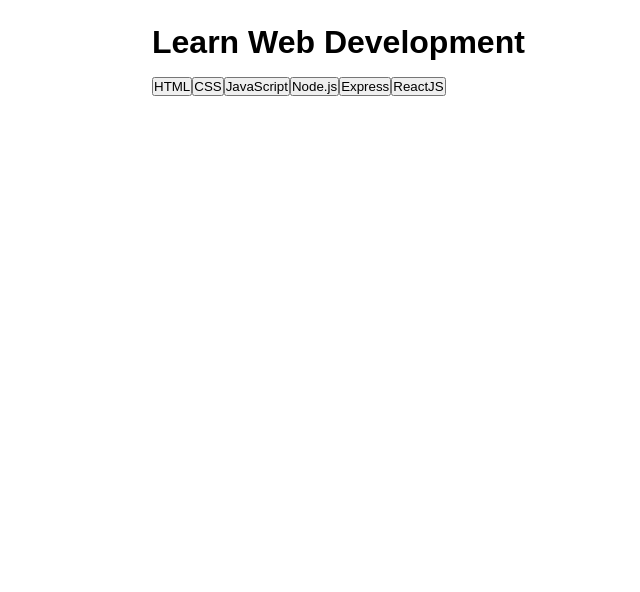
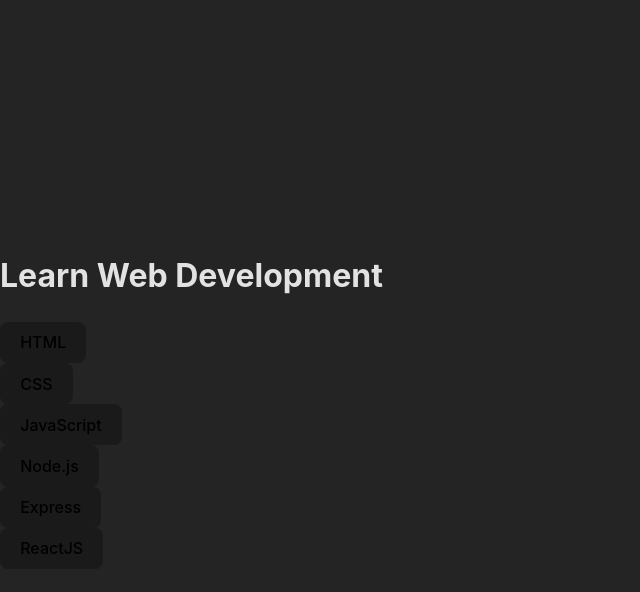
Before and after one commit to alessiozaccato/react-use-state, a React (Vite) app: page / in a window 1280 px wide. Shown: the top 592 px of the page, without its empty margins (0-640 px from the left). Built offline with nearby package versions, Linux system fonts and the light colour scheme.

Commit message:
ADD: logic on click

```diff
--- a/src/App.jsx
+++ b/src/App.jsx
@@ -6,7 +6,7 @@
 
 
   return (
-    <div className="container">
+    <div>
       <Header />
       <Main languages={languages} />
     </div>
--- a/src/components/ButtonsList.jsx
+++ b/src/components/ButtonsList.jsx
@@ -3,10 +3,6 @@
 const ButtonsList = (props) => {
 
     const { languages } = props
-
-    const [isOpen, setIsOpen] = useState(false);
-
-    const handleLangs = () => setIsOpen(!isOpen);
 
     // user experience to check the content of the array
     if (languages.length === 0) {
@@ -21,18 +17,18 @@
 
             const { id, title, description } = language;
 
+            const [idDesc, setidDesc] = useState(false);
+
+            const handleLangs = () => setidDesc(!idDesc);
+
             return (
 
-
-                < div className="lang" key={id} >
-                    <button onClick={handleLangs} > {title}</button>
+                <div className="lang" key={id} >
+                    <button className='button' onClick={handleLangs}> {title}</button>
                     <div className='btnDescription'>
-                        {isOpen && < div> {description} </div>}
+                        {idDesc && < div> {description} </div>}
                     </div >
                 </div >
-
-
-
 
 
             )
--- a/src/index.css
+++ b/src/index.css
@@ -1,18 +1,18 @@
-* {
+/* * {
     margin: 0;
     padding: 0;
     box-sizing: border-box;
 }
 
 body {
-    /* min-height: 100vh; */
+    min-height: 100vh;
     font-family: sans-serif;
 }
 
 .container {
-    /* display: flex;
+    display: flex;
     align-items: center;
-    justify-content: center; */
+    justify-content: center;
     padding: 1.5rem;
     height: 100vh;
     width: 80%;
@@ -25,5 +25,44 @@
 }
 
 .btnDescription {
-    /* display: flex; */
+    display: flex;
+} */
+
+:root {
+    font-family: Inter, system-ui, Avenir, Helvetica, Arial, sans-serif;
+    line-height: 1.5;
+    font-weight: 400;
+
+    color-scheme: light dark;
+    color: rgba(255, 255, 255, 0.87);
+    background-color: #242424;
+
+    font-synthesis: none;
+    text-rendering: optimizeLegibility;
+    -webkit-font-smoothing: antialiased;
+    -moz-osx-font-smoothing: grayscale;
 }
+
+body {
+    margin: 0;
+    display: flex;
+    place-items: center;
+    min-width: 320px;
+    min-height: 100vh;
+}
+
+button {
+    border-radius: 8px;
+    border: 1px solid transparent;
+    padding: 0.6em 1.2em;
+    font-size: 1em;
+    font-weight: 500;
+    font-family: inherit;
+    background-color: #1a1a1a;
+    cursor: pointer;
+    transition: border-color 0.25s;
+}
+
+button:hover {
+    border-color: #646cff;
+}
```
